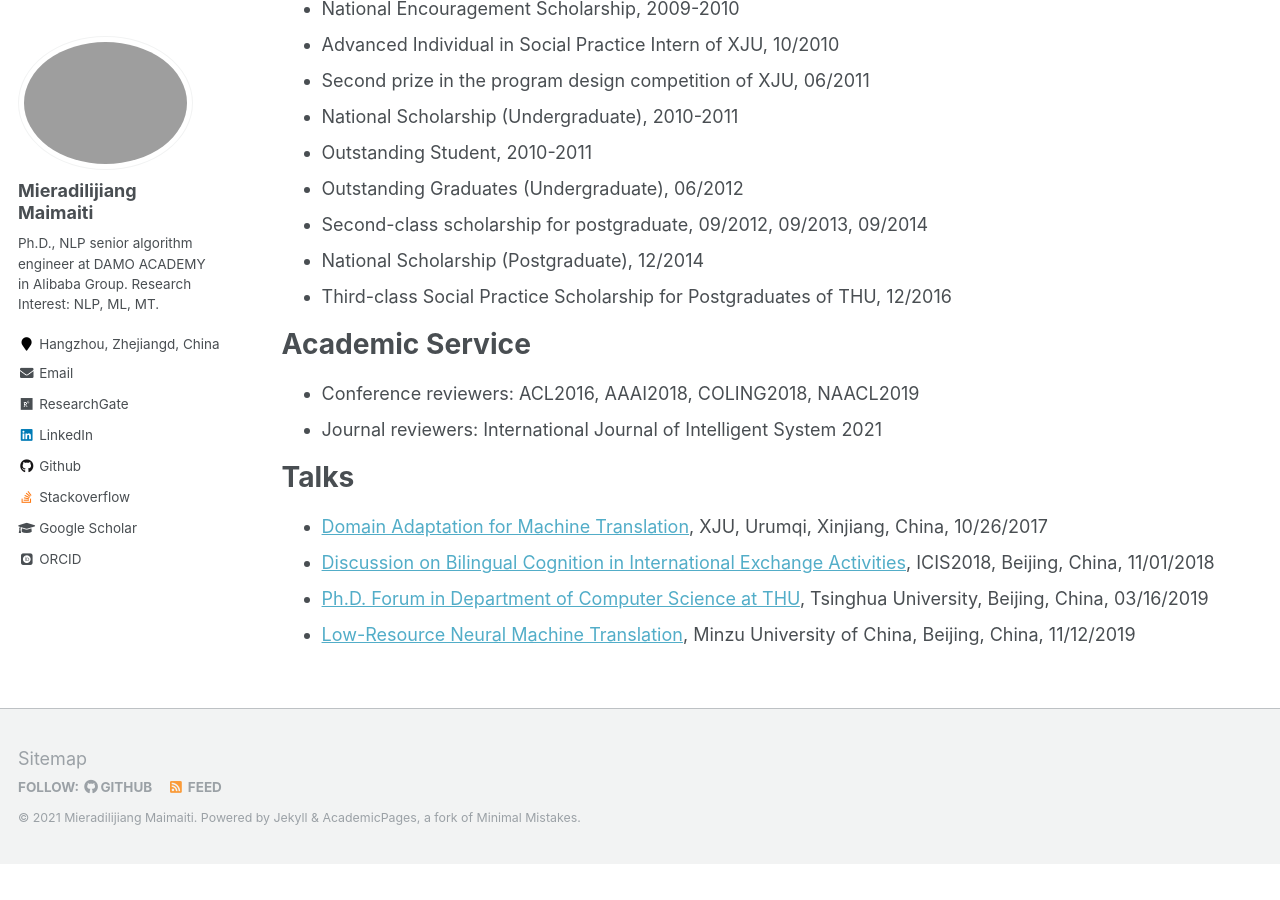
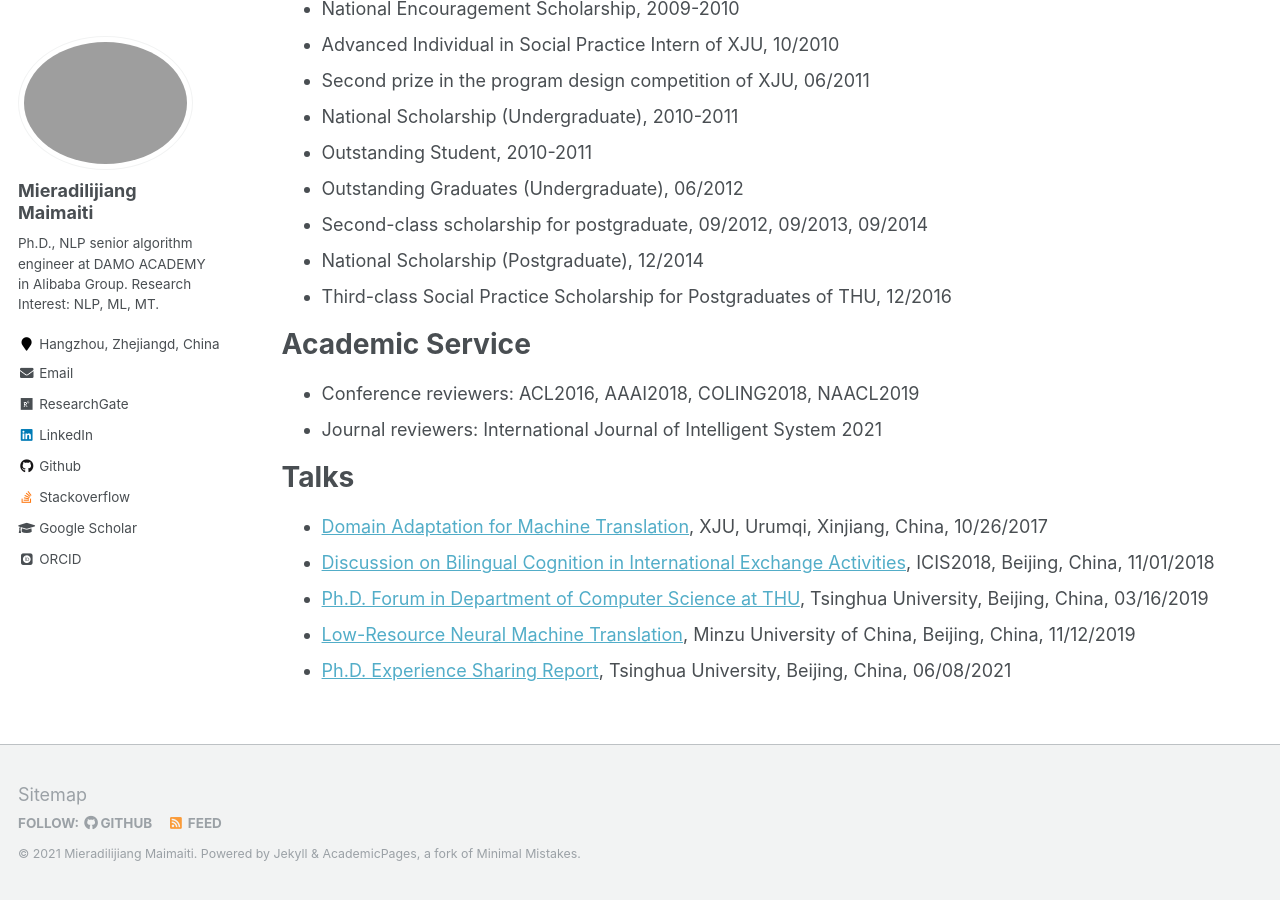
Before and after one commit to miradel51/miradel51.github.io, a Jekyll site: the page built from _pages/cv.md, in a window 1280 px wide and 900 px high, scrolled down 3753 px. Built offline with Jekyll 4.4.1, drawn with Linux system fonts in a browser that asks for light colours; some web fonts are replaced; before the commit the page ends 4617 px from its top, so only the background shows below that.

Commit message:
update cv.md
add phd experience sharing report

```diff
--- a/_pages/cv.md
+++ b/_pages/cv.md
@@ -119,6 +119,7 @@ Talks
 * [Discussion on Bilingual Cognition in International Exchange Activities](https://miradel51.github.io/files/icis2018_v1.0.pdf), ICIS2018, Beijing, China, 11/01/2018
 * [Ph.D. Forum in Department of Computer Science at THU](https://miradel51.github.io/files/PhD_Forum_2019.03.16.pdf), Tsinghua University, Beijing, China, 03/16/2019
 * [Low-Resource Neural Machine Translation](https://miradel51.github.io/files/minda_report_20191112.pdf), Minzu University of China, Beijing, China, 11/12/2019
+* [Ph.D. Experience Sharing Report](https://miradel51.github.io/files/Phd_experience_sharing.pdf), Tsinghua University, Beijing, China, 06/08/2021
 
 <!-- Publications
 ======
```
